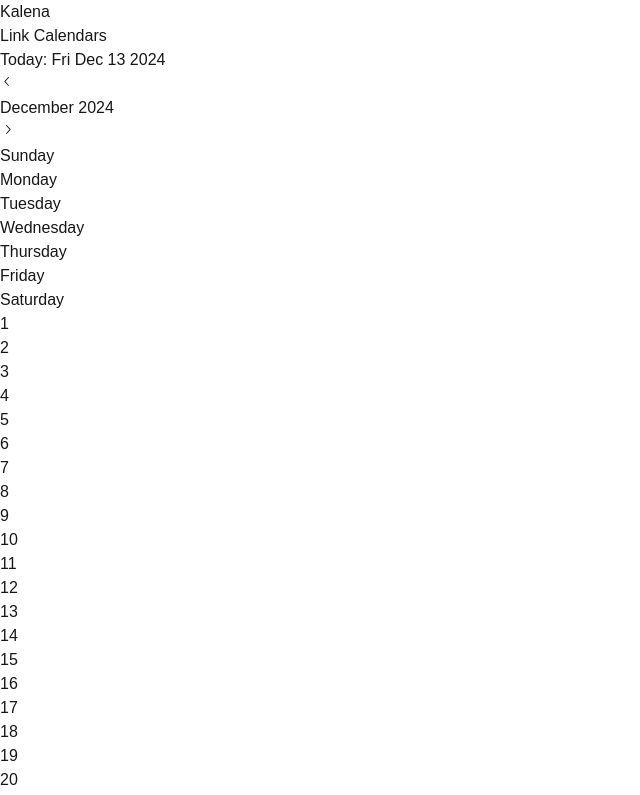
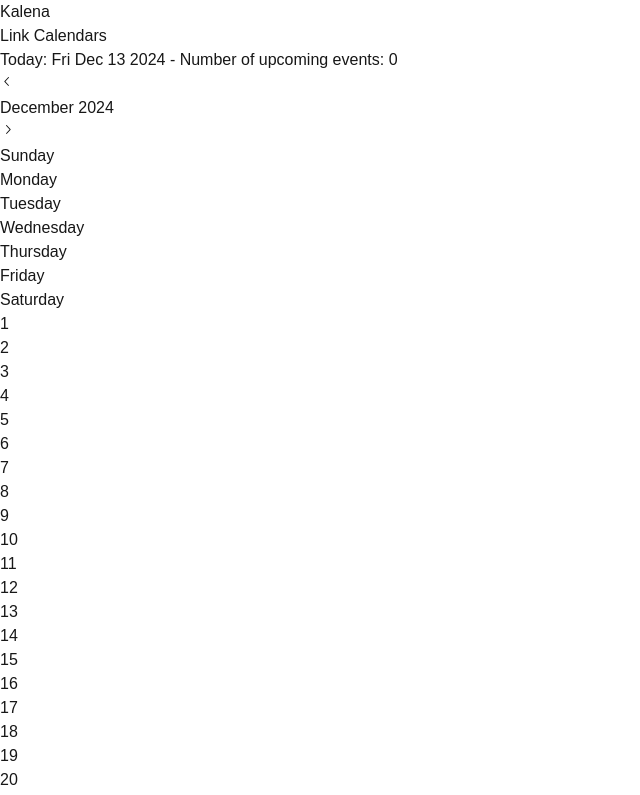
Before and after one commit to Abdulahadniaz/kalena-frontend, a Next.js app: page / in a window 1280 px wide. Shown: the top 795 px of the page, without its empty margins (0-640 px from the left). Built offline with nearby package versions, Linux system fonts and the light colour scheme; no server answers.

Commit message:
fetch calendar events

```diff
--- a/src/app/page.tsx
+++ b/src/app/page.tsx
@@ -20,12 +20,33 @@
   "Saturday",
 ];
 
+// eslint-disable-next-line @typescript-eslint/no-explicit-any
+type Event = any;
+
 export default function GridPage() {
   const [today, setToday] = useState(new Date());
   const [currentDate, setCurrentDate] = useState(new Date());
+  const [loading, setLoading] = useState(true);
+  const [events, setEvents] = useState<Event[]>([]);
+  useEffect(() => {
+    setToday(new Date());
+  }, []);
 
   useEffect(() => {
-    setToday(new Date());
+    const fetchEvents = async () => {
+      setLoading(true);
+      try {
+        const response = await fetch(
+          `${process.env.NEXT_PUBLIC_BACKEND_URL}/calendar/upcoming-events`
+        );
+        const data = await response.json();
+        setEvents(data.events);
+      } catch (error) {
+        console.error("Failed to fetch events:", error);
+      }
+      setLoading(false);
+    };
+    fetchEvents();
   }, []);
 
   const goToPreviousMonth = () => {
@@ -81,6 +102,11 @@
                 {today.toDateString()}
               </span>
             }
+            {!loading && (
+              <span className="italic text-gray-500 ">
+                {" - "}Number of upcoming events: {events.length}
+              </span>
+            )}
           </p>
         </div>
         <div className="flex items-center justify-between ">
```
